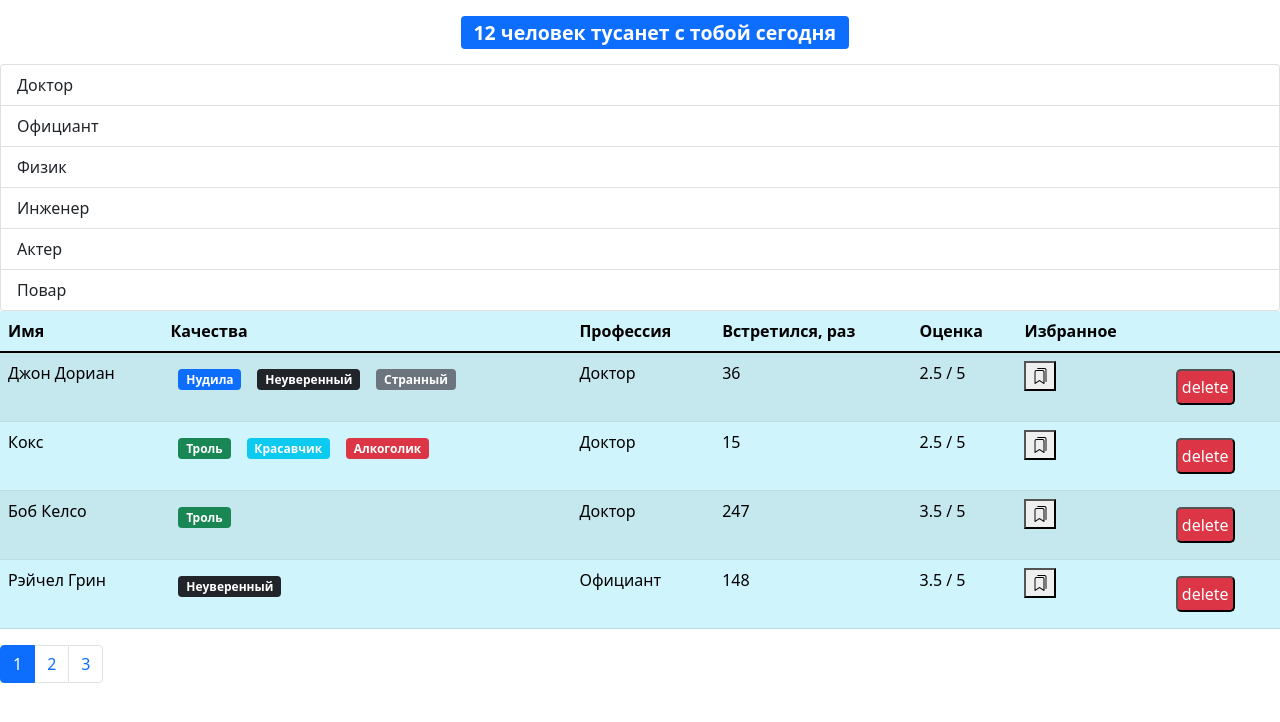
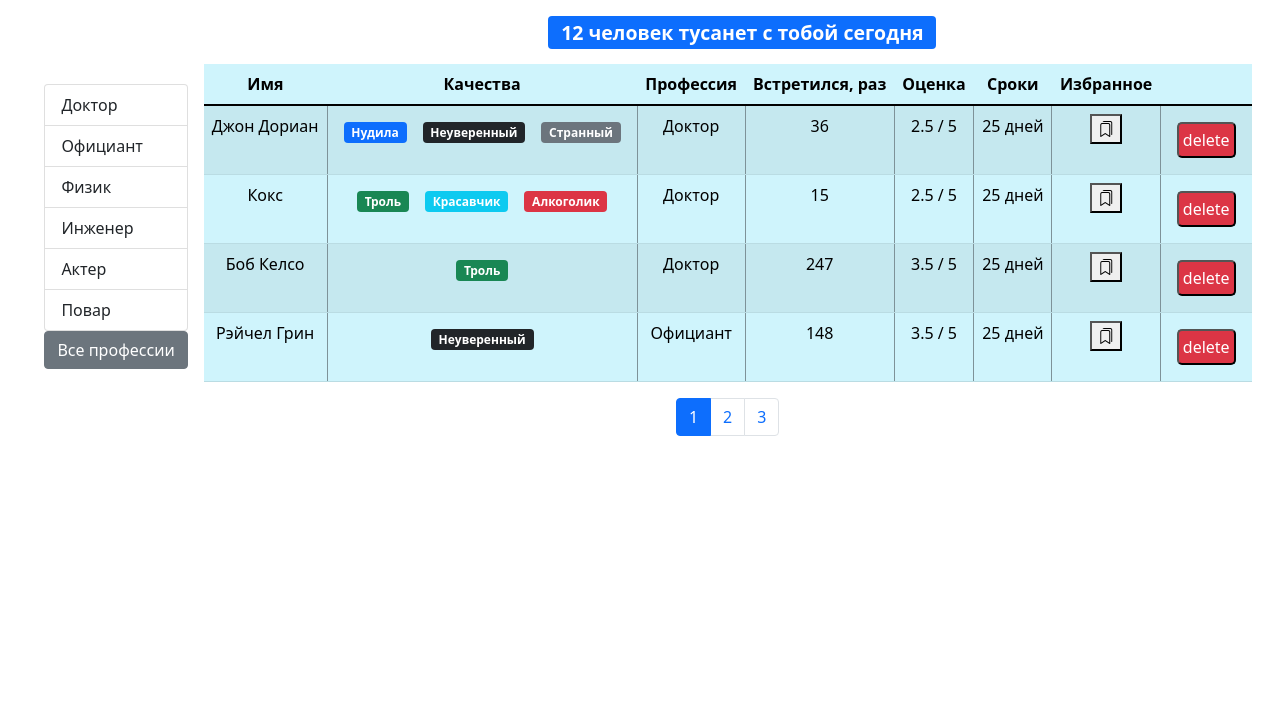
Before and after one commit to Oskaorka/Work-React-socialNet, a React (Create React App) app: page / in a window 1280 px wide. Shown: the top 722 px of the page. Built offline with nearby package versions, Linux system fonts and the light colour scheme.

Commit message:
works filter

```diff
--- a/src/app/API/fake.api/professions.api.js
+++ b/src/app/API/fake.api/professions.api.js
@@ -1,4 +1,4 @@
-export const professions = {
+export const professionsObject = {
     doctor: { _id: "67rdca3eeb7f6fgeed471818", name: "Доктор" },
     waiter: { _id: "67rdca3eeb7f6fgeed471820", name: "Официант" },
     physics: { _id: "67rdca3eeb7f6fgeed471814", name: "Физик" },
@@ -6,13 +6,21 @@ export const professions = {
     actor: { _id: "67rdca3eeb7f6fgeed471824", name: "Актер" },
     cook: { _id: "67rdca3eeb7f6fgeed471829", name: "Повар" }
 };
-
+export const professions = [
+    { _id: "67rdca3eeb7f6fgeed471818", name: "Доктор" },
+    { _id: "67rdca3eeb7f6fgeed471820", name: "Официант" },
+    { _id: "67rdca3eeb7f6fgeed471814", name: "Физик" },
+    { _id: "67rdca3eeb7f6fgeed471822", name: "Инженер" },
+    { _id: "67rdca3eeb7f6fgeed471824", name: "Актер" },
+    { _id: "67rdca3eeb7f6fgeed471829", name: "Повар" }
+];
 const fetchAll = () =>
     new Promise((resolve) => {
         window.setTimeout(function () {
             resolve(professions);
         }, 2000);
     });
+
 export default {
     fetchAll
 };
--- a/src/app/API/fake.api/user.api.js
+++ b/src/app/API/fake.api/user.api.js
@@ -1,4 +1,4 @@
-import { professions } from "./professions.api";
+import { professionsObject as professions } from "./professions.api";
 const qualities = {
     tedious: {
         _id: "67rdca3eeb7f6fgeed471198",
@@ -130,6 +130,14 @@ const users = [
         rate: 5
     }
 ];
-export function fetchAll() {
-    return users;
-}
+
+const fetchAll = () =>
+    new Promise((resolve) => {
+        window.setTimeout(function () {
+            resolve(users);
+        }, 2000);
+    });
+
+export default {
+    fetchAll
+};
--- a/src/app/API/index.js
+++ b/src/app/API/index.js
@@ -1,4 +1,4 @@
-import * as users from "./fake.api/user.api";
+import users from "./fake.api/user.api";
 import professions from "./fake.api/professions.api";
 const API = {
     users,
--- a/src/app/App.js
+++ b/src/app/App.js
@@ -1,10 +1,14 @@
-import React, { useState } from "react";
+import React, { useState, useEffect } from "react";
 import api from "./API/index";
 import Users from "./components/users";
-import SearchStatus from "./components/searchStatus";
 
 const App = () => {
-    const [users, setUsers] = useState(api.users.fetchAll());
+    const [users, setUsers] = useState();
+    // setUsers(users.);
+    useEffect(() => {
+        api.users.fetchAll().then((data) => setUsers(data));
+    }, []);
+    // console.log(users);
     const handleToggleBookMark = (id) => {
         setUsers(
             users.filter((user) => {
@@ -36,9 +40,7 @@ const App = () => {
     };
     return (
         <>
-            <h1 style={styleMainText}>
-                <SearchStatus number={users.length} />
-            </h1>
+            {users && (
                 <Users
                     users={users}
                     handleDelete={handleDelete}
@@ -46,6 +48,7 @@ const App = () => {
                     styleWhite={styleWhite}
                     onToggleBookMark={handleToggleBookMark}
                 />
+            )}
         </>
     );
 };
--- a/src/app/components/user.jsx
+++ b/src/app/components/user.jsx
@@ -2,7 +2,45 @@ import React from "react";
 import Bookmark from "./bookmark";
 import Quality from "./qualitie";
 import PropTypes from "prop-types";
+const bright = {
+    // borderRight: "1px solid #665c5c"
+    // borderRight: "1px solid #21252978"
+    borderRight: "1px solid #7e9298",
+    textAlign: "center"
+};
+const getTimeOut = (year, mounth, day) => {
+    // const d = {
+    //     1: "день",
+    //     2: "дня",
+    //     5: "дней"
+    // };
 
+    const dateEndTime = Date.parse(new Date(year, mounth - 1, day));
+    const dateCurrentTime = Date.parse(new Date());
+    const getTime = dateEndTime - dateCurrentTime;
+    const deadline = getTime / (24 * 60 * 60 * 1000);
+    const hours = Math.floor((getTime / (1000 * 60 * 60)) % 24);
+    // console.log(hours);
+    // console.log(deadline);
+    const timer = (time) => {
+        if (time === 1) {
+            return `${time} день`;
+        }
+        if (time > 1 && time < 5) {
+            return `${time} дня`;
+        }
+        if (time > 4 || (25 && time < 21)) {
+            return `${time} дней`;
+        }
+    };
+    // console.log(getTime);
+    // console.log(deadline);
+    // console.log(td());
+    // console.log(hours);
+    return deadline > 0 && deadline < 1
+        ? hours + " часов"
+        : timer(Math.floor(deadline));
+};
 const User = ({
     _id,
     name,
@@ -18,16 +56,17 @@ const User = ({
     return (
         <>
             <tr key={_id}>
-                <td>{name}</td>
-                <td>
+                <td style={bright}>{name}</td>
+                <td style={bright}>
                     {qualities.map((qual) => (
                         <Quality key={qual._id} {...qual} />
                     ))}
                 </td>
-                <td>{profession.name}</td>
-                <td>{completedMeetings}</td>
-                <td>{rate} / 5</td>
-                <td>
+                <td style={bright}>{profession.name}</td>
+                <td style={bright}>{completedMeetings}</td>
+                <td style={bright}>{rate} / 5</td>
+                <td style={bright}>{getTimeOut(2021, 9, 29)}</td>
+                <td style={bright}>
                     <Bookmark
                         onClick={() => onToggleBookMark(_id)}
                         status={bookmark}
--- a/src/app/components/users.jsx
+++ b/src/app/components/users.jsx
@@ -5,52 +5,74 @@ import { paginate } from "../utils/paginate";
 import PropTypes from "prop-types";
 import GroupList from "./groupList";
 import api from "../API/index";
+import SearchStatus from "./searchStatus";
 
-const Users = ({ users: allUsers, ...rest }) => {
+const Users = ({ users: allUsers, styleMainText, ...rest }) => {
     const [currentPage, setCurrentPage] = useState(1);
     const [professions, setProfessions] = useState();
     const [selectedProf, setSelectedProf] = useState();
-    const count = allUsers.length;
+
     const pageSize = 4;
 
     useEffect(() => {
         api.professions.fetchAll().then((data) => setProfessions(data));
     }, []);
+    useEffect(() => {
+        setCurrentPage(1);
+    }, [selectedProf]);
 
     const handleProfessionSelect = (item) => {
-        // console.log(selectedProf + " " + "this");
-        // console.log(selectedProf);
         setSelectedProf(item);
     };
+    const objectsEqual = (obj1, obj2) =>
+        Object.keys(obj1).length === Object.keys(obj2).length &&
+        Object.keys(obj1).every((p) => obj1[p] === obj2[p]);
     const handlePageChange = (pageIndex) => {
         setCurrentPage(pageIndex);
     };
-    console.log(allUsers);
+
+    const filteredUsers = selectedProf
+        ? allUsers.filter((user) => objectsEqual(user.profession, selectedProf))
+        : allUsers;
+    // const filteredUsers = selectedProf
+    //     ? allUsers.filter((user) => user.profession === selectedProf)
+    //     : allUsers;
+    // console.log(filteredUsers);
+    const count = filteredUsers.length;
+    const users = paginate(filteredUsers, currentPage, pageSize);
+
+    const clearFilter = () => {
+        setSelectedProf();
+    };
     // console.log(selectedProf);
-    const filteredUsers = selectedProf
-        ? allUsers.filter((user) => user.professions === selectedProf)
-        : allUsers;
-    const users = paginate(filteredUsers, currentPage, pageSize);
-    // const users = paginate(allUsers, currentPage, pageSize);
-
     return (
-        <>
+        <div className="d-flex align-items-center justify-content-center">
             {professions && (
+                <div className="d-fllex flex-column flex-shrink-0 p-3">
                     <GroupList
                         selectedItem={selectedProf}
                         items={professions}
                         onItemSelect={handleProfessionSelect}
                     />
+                    <button className="btn btn-secondary" onClick={clearFilter}>
+                        Все профессии
+                    </button>
+                </div>
             )}
+            <div className="d-flex flex-column">
+                <h1 style={styleMainText}>
+                    <SearchStatus number={count} />
+                </h1>
                 {count > 0 && (
                     <table className="table table-info table-striped table-hover">
                         <thead>
-                        <tr>
+                            <tr style={{ textAlign: "center" }}>
                                 <th scope="col">Имя</th>
                                 <th scope="col">Качества</th>
                                 <th scope="col">Профессия</th>
                                 <th scope="col">Встретился, раз</th>
                                 <th scope="col">Оценка</th>
+                                <th scope="col">Сроки</th>
                                 <th scope="col">Избранное</th>
                                 <th scope="col"></th>
                             </tr>
@@ -62,14 +84,20 @@ const Users = ({ users: allUsers, ...rest }) => {
                         </tbody>
                     </table>
                 )}
+                <div className="d-flex justify-content-center">
                     <Pagination
                         itemsCount={count}
                         pageSize={pageSize}
                         currentPage={currentPage}
                         onPageChange={handlePageChange}
                     />
-        </>
+                </div>
+            </div>
+        </div>
     );
 };
-Users.propTypes = { users: PropTypes.array.isRequired };
+Users.propTypes = {
+    users: PropTypes.array.isRequired,
+    styleMainText: PropTypes.object.isRequired
+};
 export default Users;
```
Also changed, not shown: src/app/components/groupList.jsx (+15 -5 lines), .eslintrc.js. Lines whose indentation alone changed are shown as unchanged.
